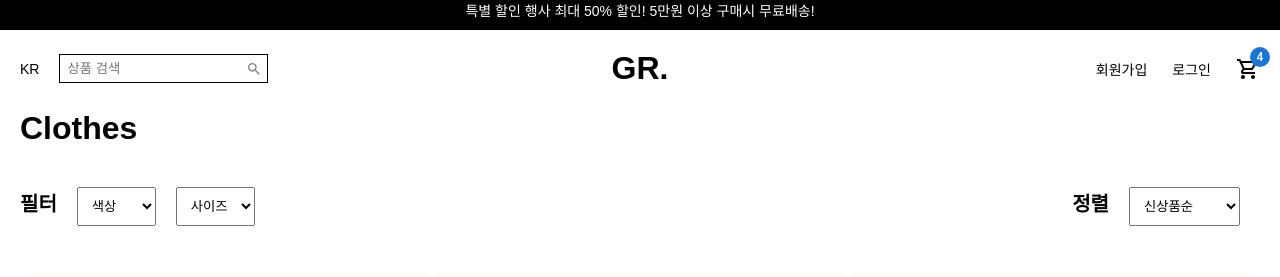
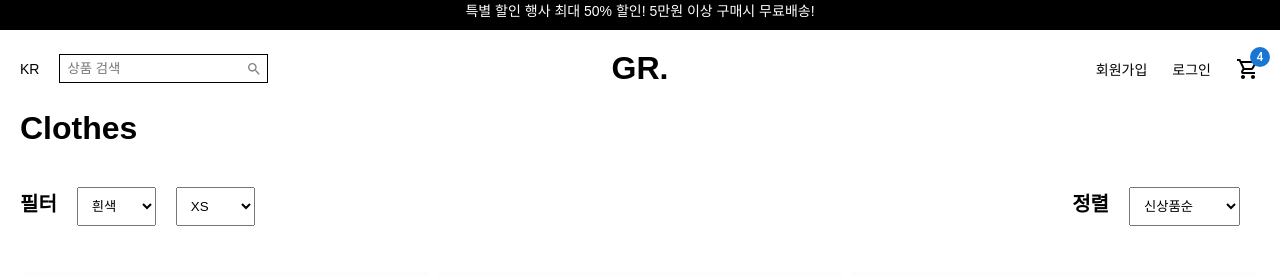
Before and after one commit to skdding3/gr-commerce-Front, a React (Create React App) app: page /products in a window 1280 px wide. Shown: the top 277 px of the page. Built offline with nearby package versions, Linux system fonts and the light colour scheme.

Commit message:
[add] fetch and filter 초기 구성 by ProductList

```diff
--- a/src/pages/ProductList.jsx
+++ b/src/pages/ProductList.jsx
@@ -1,4 +1,4 @@
-import React from "react";
+import React, { useState } from "react";
 import Navbar from "../components/Navbar";
 import styled from "styled-components";
 import Announcement from "../components/Announcement";
@@ -6,6 +6,7 @@ import Products from "../components/Products";
 import Newsletter from "../components/Newsletter";
 import Footer from "../components/Footer";
 import { mobile } from "../responsive";
+import { useLocation } from "react-router-dom";
 
 const Container = styled.div``;
 const Title = styled.h1`
@@ -36,6 +37,18 @@ const Select = styled.select`
 const Option = styled.option``;
 
 function ProductList() {
+  const location = useLocation();
+  const cat = location.pathname.split("/")[2];
+  const [filter, setFilters] = useState({});
+  const [sort, setSort] = useState("신상품순");
+
+  const handleFilters = (e) => {
+    const value = e.target.value;
+    setFilters({
+      ...filter,
+      [e.target.name]: value, // color : red
+    });
+  };
   return (
     <Container>
       <Announcement />
@@ -44,10 +57,9 @@ function ProductList() {
       <FilterContainer>
         <Filter>
           <FilterText>필터</FilterText>
-          <Select>
-            <Option disabled selected>
-              색상
-            </Option>
+          {/* 선택한 value와 text 값으로 변경해주는 동적코드 */}
+          <Select name="color" onChange={handleFilters}>
+            <Option disabled>색상</Option>
             <Option>흰색</Option>
             <Option>검은색</Option>
             <Option>파란색</Option>
@@ -55,10 +67,8 @@ function ProductList() {
             <Option>노랑색</Option>
             <Option>초록색</Option>
           </Select>
-          <Select>
-            <Option disabled selected>
-              사이즈
-            </Option>
+          <Select name="size" onChange={handleFilters}>
+            <Option disabled>사이즈</Option>
             <Option>XS</Option>
             <Option>S</Option>
             <Option>M</Option>
@@ -68,10 +78,10 @@ function ProductList() {
         </Filter>
         <Filter>
           <FilterText>정렬</FilterText>
-          <Select>
-            <Option selected>신상품순</Option>
-            <Option>가격 높은 순</Option>
-            <Option>가격 낮은 순</Option>
+          <Select onChange={(e) => setSort(e.target.value)}>
+            <Option value={"newest"}>신상품순</Option>
+            <Option value={"ase"}>가격 높은 순</Option>
+            <Option value={"desc"}>가격 낮은 순</Option>
           </Select>
         </Filter>
       </FilterContainer>
```
